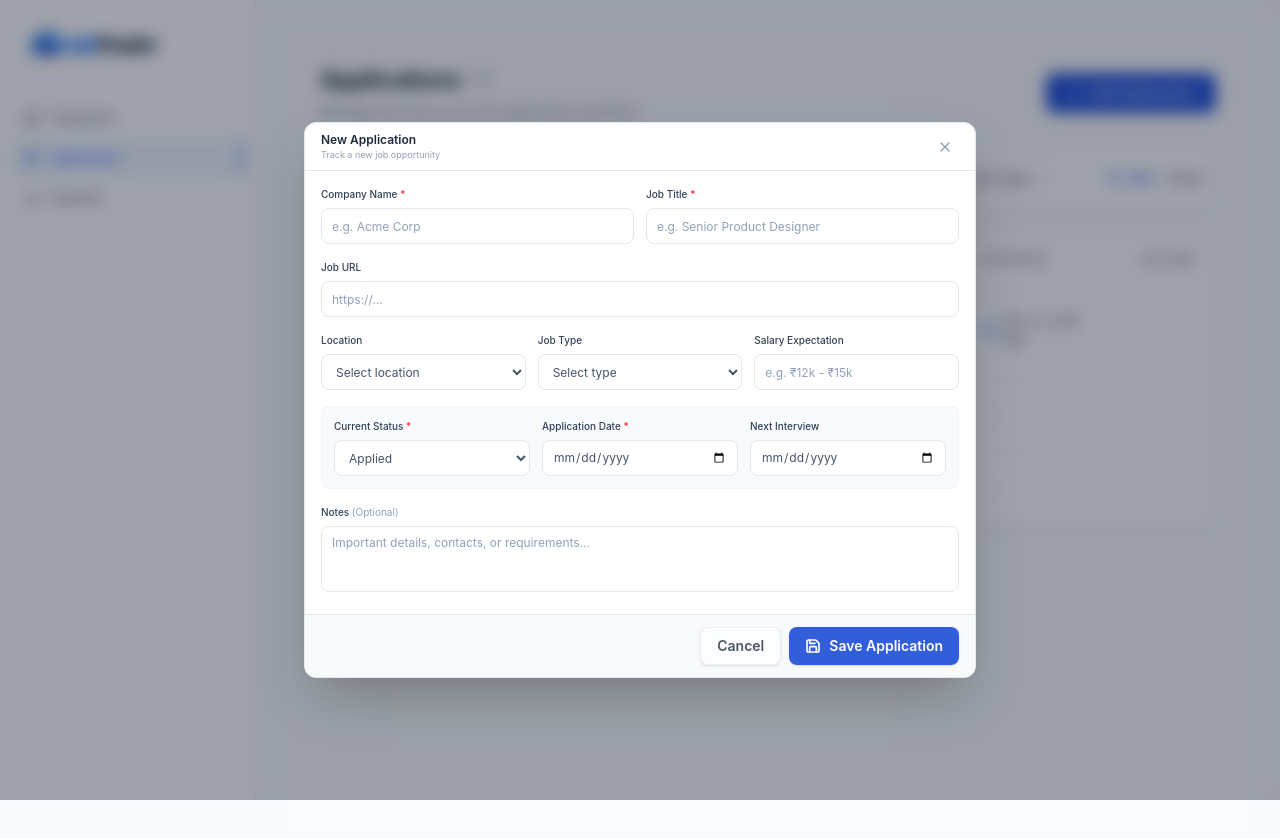
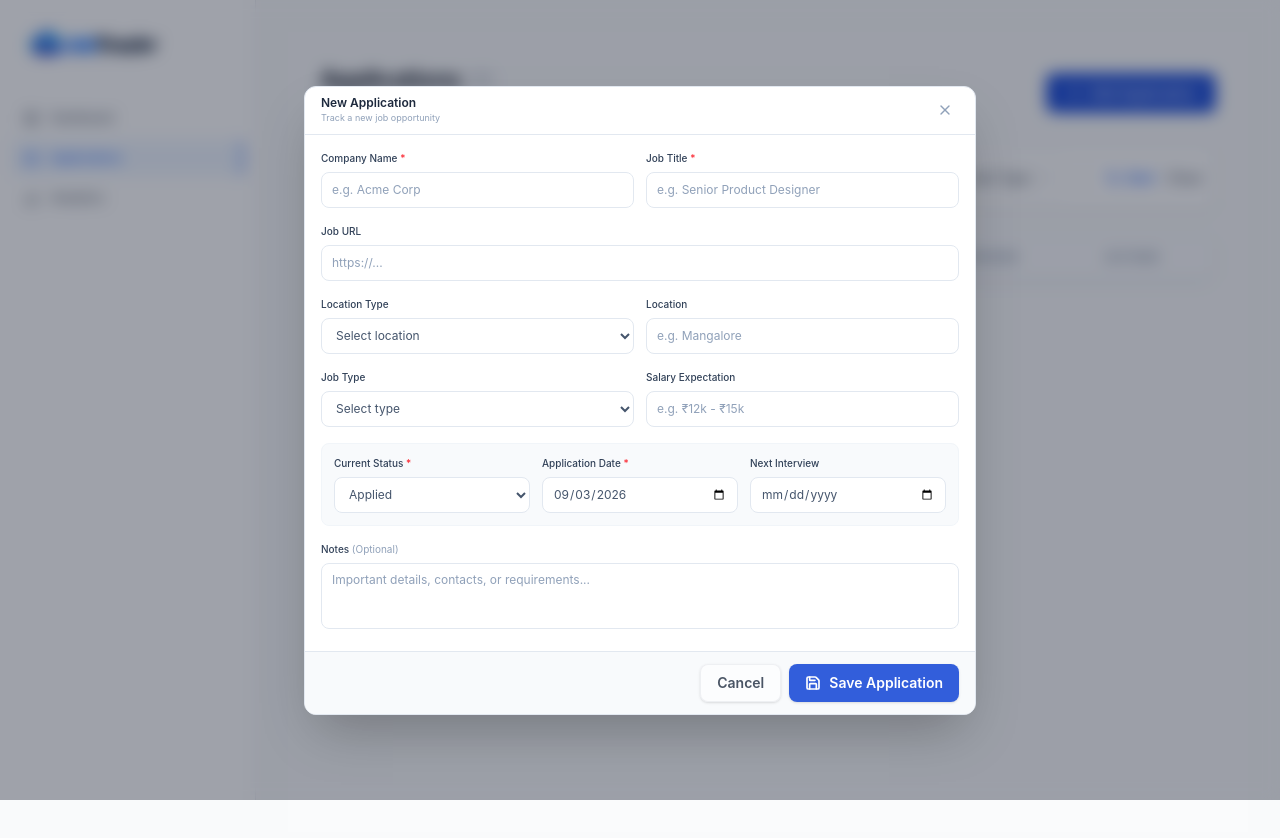
Before and after one commit to Hitheshamin24/JobTrackr, a React (Vite) app: page /applications in a window 1280 px wide. Both pictures are taken after typing "Sample" into the empty fields and a click on the button "Add Application". Shown: the top 838 px of the page. Built offline with nearby package versions, Linux system fonts and the light colour scheme.

Commit message:
add crud operation for application

```diff
--- a/src/app/layout/MainLayout.jsx
+++ b/src/app/layout/MainLayout.jsx
@@ -3,10 +3,12 @@ import Navbar from "../../shared/ui/component/Navbar";
 import { useApplicationContext } from "../../features/applications/context/useApplicationContext";
 import ApplicationForm from "../../features/applications/ui/components/ApplicationForm";
 import ApplicationProvider from "../../features/applications/context/ApplicationProvider";
+import { useApplicationsHook } from "../../features/applications/hooks/useAppicationsHook";
 
 const MainLayoutContent = () => {
-  const { showApplicationForm, setShowApplicationForm } =
+  const { showApplicationForm } =
     useApplicationContext();
+  const {onClose}=useApplicationsHook()
   return (
     <div className="min-h-screen bg-gray-50">
       <div className="flex min-h-screen">
@@ -17,11 +19,12 @@ const MainLayoutContent = () => {
 
         {/* Main Content */}
         <main className="ml-64 min-h-screen w-[calc(100%-16rem)]">
-
           <div className="mx-auto w-full max-w-7xl px-6 py-8 lg:px-8">
-             {showApplicationForm && (
-            <ApplicationForm onClose={() => setShowApplicationForm(false)} />
-          )}
+            {showApplicationForm && (
+              <ApplicationForm
+                onClose={onClose}
+              />
+            )}
             <Outlet />
           </div>
         </main>
--- a/src/features/applications/context/ApplicationProvider.jsx
+++ b/src/features/applications/context/ApplicationProvider.jsx
@@ -3,11 +3,12 @@ import ApplicationContext from "./ApplicationContext";
 
 const ApplicationProvider = ({ children }) => {
   const [showApplicationForm, setShowApplicationForm] = useState(false);
+  const [editingApplication, setEditingApplication] = useState(null)
 
 
 
   return (
-    <ApplicationContext.Provider value={{showApplicationForm,setShowApplicationForm}}>
+    <ApplicationContext.Provider value={{showApplicationForm,setShowApplicationForm,editingApplication,setEditingApplication}}>
       {children}
     </ApplicationContext.Provider>
   );
--- a/src/features/applications/hooks/useAppicationsHook.jsx
+++ b/src/features/applications/hooks/useAppicationsHook.jsx
@@ -1,16 +1,25 @@
 import { useForm } from "react-hook-form";
 import { useDispatch, useSelector } from "react-redux";
 import { toast } from "react-toastify";
-import { addApplication } from "../state/applicationSlice";
+import { addApplication, deleteApplication, updateApplication } from "../state/applicationSlice";
+import { useApplicationContext } from "../context/useApplicationContext";
 
 export const useApplicationsHook = () => {
   const { register, handleSubmit, reset } = useForm();
+  const { setShowApplicationForm, setEditingApplication } =
+    useApplicationContext();
   const { applications } = useSelector((state) => state.applications);
   console.log(applications);
   const dispatch = useDispatch();
+    const onClose = () => {
+    setShowApplicationForm(false);
+    setEditingApplication(false);
+  };
   const handleApplicationsSubmit = (data, editingApplication) => {
     if (editingApplication) {
       console.log("Editing applications", editingApplication);
+      const updatedApplication={...editingApplication,...data}
+      dispatch(updateApplication(updatedApplication))
     } else {
       const exists = applications.some(
         (application) =>
@@ -26,6 +35,7 @@ export const useApplicationsHook = () => {
 
       dispatch(addApplication(newApplication));
     }
+    onClose()
   };
 
   const handleApplicationsError = (error) => {
@@ -36,11 +46,18 @@ export const useApplicationsHook = () => {
       return toast.warn(firstError.message);
     }
   };
+
+  const handleDeleteApplication = (id) => {
+    dispatch(deleteApplication(id));
+    toast.success("Application deleted successfully");
+  };
   return {
     register,
     handleSubmit,
     reset,
     handleApplicationsError,
     handleApplicationsSubmit,
+    handleDeleteApplication,
+    onClose,
   };
 };
--- a/src/features/applications/ui/components/ApplicationForm.jsx
+++ b/src/features/applications/ui/components/ApplicationForm.jsx
@@ -1,5 +1,7 @@
 import { X, Save } from "lucide-react";
 import { useApplicationsHook } from "../../hooks/useAppicationsHook";
+import { useApplicationContext } from "../../context/useApplicationContext";
+import { useEffect } from "react";
 
 const ApplicationForm = ({ onClose }) => {
   const {
@@ -7,11 +9,21 @@ const ApplicationForm = ({ onClose }) => {
     handleSubmit,
     handleApplicationsError,
     handleApplicationsSubmit,
+    reset,
   } = useApplicationsHook();
-
+  const { editingApplication } = useApplicationContext();
   const onSubmit = (data) => {
-    handleApplicationsSubmit(data);
+    handleApplicationsSubmit(data,editingApplication);
   };
+  useEffect(() => {
+    if (editingApplication) {
+      reset(editingApplication);
+    } else {
+      reset({
+        applicationDate: new Date(Date.now()).toISOString().split("T")[0],
+      });
+    }
+  }, [reset, editingApplication]);
   return (
     <div
       onClick={onClose}
@@ -26,7 +38,7 @@ const ApplicationForm = ({ onClose }) => {
           <div className="flex items-center gap-2">
             <div>
               <h2 className="text-xs font-semibold text-slate-800">
-                New Application
+                {editingApplication ? "Update Application" : " New Application"}
               </h2>
               <p className="text-[9px] text-slate-400">
                 Track a new job opportunity
@@ -78,7 +90,6 @@ const ApplicationForm = ({ onClose }) => {
               />
             </div>
           </div>
-
           {/* Row 2: Job URL */}
           <div className="mb-4">
             <label className="mb-1.5 block text-[10px] font-medium text-slate-700">
@@ -93,12 +104,11 @@ const ApplicationForm = ({ onClose }) => {
               className="h-9 w-full rounded-lg border border-slate-200 bg-white px-2.5 text-xs text-slate-700 outline-none transition placeholder:text-slate-400 hover:border-slate-300 focus:border-teal-600 focus:ring-2 focus:ring-teal-600/10"
             />
           </div>
-
           {/* Row 3: Location + Job Type + Salary */}
-          <div className="mb-4 grid grid-cols-1 sm:grid-cols-3 gap-3">
+          <div className="mb-4 grid grid-cols-1 sm:grid-cols-2 gap-3">
             <div>
               <label className="mb-1.5 block text-[10px] font-medium text-slate-700">
-                Location
+                Location Type
               </label>
               <select
                 {...register("locationType", {
@@ -112,6 +122,22 @@ const ApplicationForm = ({ onClose }) => {
                 <option value="onsite">On-site</option>
               </select>
             </div>
+
+            <div>
+              <label className="mb-1.5 block text-[10px] font-medium text-slate-700">
+                Location
+              </label>
+              <input
+                type="text"
+                {...register("location", {
+                  required: "Location is required",
+                })}
+                placeholder="e.g. Mangalore"
+                className="h-9 w-full rounded-lg border border-slate-200 bg-white px-2.5 text-xs text-slate-700 outline-none transition placeholder:text-slate-400 hover:border-slate-300 focus:border-teal-600 focus:ring-2 focus:ring-teal-600/10"
+              />
+            </div>
+          </div>{" "}
+          <div className="mb-4 grid grid-cols-1 sm:grid-cols-2 gap-3">
             <div>
               <label className="mb-1.5 block text-[10px] font-medium text-slate-700">
                 Job Type
@@ -142,7 +168,6 @@ const ApplicationForm = ({ onClose }) => {
               />
             </div>
           </div>
-
           {/* Row 4: Status + Dates */}
           <div className="mb-4 rounded-lg bg-slate-50 p-3 border border-slate-100 grid grid-cols-1 sm:grid-cols-3 gap-3">
             <div>
@@ -184,7 +209,6 @@ const ApplicationForm = ({ onClose }) => {
               />
             </div>
           </div>
-
           {/* Row 5: Notes */}
           <div>
             <label className="mb-1.5 block text-[10px] font-medium text-slate-700">
@@ -214,7 +238,7 @@ const ApplicationForm = ({ onClose }) => {
             className="flex items-center px-4 py-2 text-sm font-semibold text-white bg-[#1d4ed8]/90 rounded-lg hover:bg-blue-800 transition-colors shadow-sm"
           >
             <Save className="w-4 h-4 mr-2" strokeWidth={2.5} />
-            Save Application
+            {editingApplication ? "Update Application" : "Save Application"}
           </button>
         </div>
       </div>
--- a/src/features/applications/ui/components/ApplicationsTable.jsx
+++ b/src/features/applications/ui/components/ApplicationsTable.jsx
@@ -1,85 +1,195 @@
-import { Building2, Calendar } from 'lucide-react';
+import {
+  Building2,
+  Calendar,
+  MoreHorizontal,
+  Pencil,
+  Trash2,
+} from "lucide-react";
+import { useState } from "react";
+import { useApplicationsHook } from "../../hooks/useAppicationsHook";
+import { useApplicationContext } from "../../context/useApplicationContext";
 
 const ApplicationsTable = ({ applications }) => {
+  const [showActionModal, setShowActionModal] = useState(null);
+  const { handleDeleteApplication } = useApplicationsHook();
+  const { setEditingApplication, setShowApplicationForm } =
+    useApplicationContext();
   const getStatusStyles = (theme) => {
-    switch (theme) {
-      case 'blue':
-        return 'bg-blue-50 text-blue-600';
-      case 'red':
-        return 'bg-red-50 text-red-600';
-      case 'gray':
-      default:
-        return 'bg-gray-100 text-gray-600';
-    }
+    if (applications.currentStatus === "applied")
+      return "bg-blue-50 text-blue-600";
+    if (applications.currentStatus === "interviewing")
+      switch (theme) {
+        case "blue":
+          return "bg-blue-50 text-blue-600";
+        case "red":
+          return "bg-red-50 text-red-600";
+        case "gray":
+        default:
+          return "bg-gray-100 text-gray-600";
+      }
   };
 
   const getDotStyles = (theme) => {
     switch (theme) {
-      case 'blue':
-        return 'bg-blue-500';
-      case 'red':
-        return 'bg-red-500';
-      case 'gray':
+      case "blue":
+        return "bg-blue-500";
+      case "red":
+        return "bg-red-500";
+      case "gray":
       default:
-        return 'bg-gray-500';
+        return "bg-gray-500";
     }
   };
 
   return (
-    <div className="bg-white border border-gray-200 rounded-xl overflow-hidden shadow-sm">
+    <div className="overflow-hidden rounded-2xl border border-slate-200 bg-white shadow-sm">
       <div className="overflow-x-auto">
-        <table className="w-full text-left border-collapse">
-          <thead>
-            <tr className="border-b border-gray-200">
-              <th className="py-4 px-5 text-[11px] font-bold text-gray-500 uppercase tracking-wider">Company & Role</th>
-              <th className="py-4 px-5 text-[11px] font-bold text-gray-500 uppercase tracking-wider">Location</th>
-              <th className="py-4 px-5 text-[11px] font-bold text-gray-500 uppercase tracking-wider">Status</th>
-              <th className="py-4 px-5 text-[11px] font-bold text-gray-500 uppercase tracking-wider">Applied</th>
-              <th className="py-4 px-5 text-[11px] font-bold text-gray-500 uppercase tracking-wider">Interview</th>
-              <th className="py-4 px-5 text-[11px] font-bold text-gray-500 uppercase tracking-wider">Actions</th>
+        <table className="w-full min-w-225 text-left">
+          {/* Header */}
+          <thead className="bg-slate-50/70">
+            <tr className="border-b border-slate-200">
+              {[
+                "Company & Role",
+                "Location",
+                "Status",
+                "Applied",
+                "Interview",
+                "Actions",
+              ].map((heading) => (
+                <th
+                  key={heading}
+                  className="px-5 py-3.5 text-[11px] font-semibold uppercase tracking-wider text-slate-500"
+                >
+                  {heading}
+                </th>
+              ))}
             </tr>
           </thead>
-          <tbody className="divide-y divide-gray-100">
-            {applications.map((app) => (
-              <tr key={app.id} className="hover:bg-gray-50/50 transition-colors group">
-                <td className="py-4 px-5">
-                  <div className="flex items-center gap-3">
-                    <div className="w-10 h-10 rounded-lg border border-gray-100 flex items-center justify-center bg-white shadow-sm">
-                      <Building2 className={`w-5 h-5 ${app.logoColor} opacity-80`} strokeWidth={1.5} />
+
+          {/* Body */}
+          <tbody className="divide-y divide-slate-100">
+            {applications.map((app, index) => (
+              <tr
+                key={app.id}
+                className="group transition-colors hover:bg-slate-50/70"
+              >
+                {/* Company & Role */}
+                <td className="px-5 py-4">
+                  <a
+                    href={app.companyUrl}
+                    target="_blank"
+                    rel="noopener noreferrer"
+                    className="group/company flex items-center gap-3.5"
+                  >
+                    <div className="flex items-center gap-3.5">
+                      <div className="flex h-10 w-10 shrink-0 items-center justify-center rounded-xl border border-slate-200 bg-slate-50 transition-colors group-hover:border-slate-300 group-hover:bg-white">
+                        <Building2
+                          className="h-5 w-5 text-slate-500"
+                          strokeWidth={1.6}
+                        />
+                      </div>
+                      <div className="min-w-0">
+                        <p className="truncate text-sm font-semibold text-slate-900">
+                          {app.jobTitle}
+                        </p>
+                        <p className="mt-0.5 truncate text-[13px] text-slate-500">
+                          {app.companyName}
+                        </p>
+                      </div>
                     </div>
-                    <div>
-                      <div className="font-semibold text-sm text-gray-900">{app.role}</div>
-                      <div className="text-[13px] text-gray-500 mt-0.5">{app.company}</div>
-                    </div>
-                  </div>
+                  </a>
                 </td>
-                <td className="py-4 px-5">
-                  <div className="text-sm text-gray-600">{app.locationMain}</div>
-                  {app.locationSub && (
-                    <div className="text-[13px] text-gray-500 mt-0.5">{app.locationSub}</div>
+
+                {/* Location */}
+                <td className="px-5 py-4">
+                  <p className="text-sm text-slate-700">{app.location}</p>
+
+                  {app.locationType && (
+                    <p className="mt-0.5 text-xs text-slate-400">
+                      {app.locationType}
+                    </p>
                   )}
                 </td>
-                <td className="py-4 px-5">
-                  <span className={`inline-flex items-center gap-1.5 px-2.5 py-1 rounded-full text-xs font-medium ${getStatusStyles(app.statusTheme)}`}>
-                    <span className={`w-1.5 h-1.5 rounded-full ${getDotStyles(app.statusTheme)}`}></span>
-                    {app.status}
+
+                {/* Status */}
+                <td className="px-5 py-4">
+                  <span
+                    className={`inline-flex items-center gap-1.5 rounded-full px-2.5 py-1 text-xs font-medium ${getStatusStyles(
+                      app.statusTheme,
+                    )}`}
+                  >
+                    <span
+                      className={`h-1.5 w-1.5 rounded-full ${getDotStyles(
+                        app.statusTheme,
+                      )}`}
+                    />
+
+                    {app.currentStatus}
                   </span>
                 </td>
-                <td className="py-4 px-5 text-sm text-gray-600">
-                  {app.applied}
+
+                {/* Applied */}
+                <td className="px-5 py-4 text-sm text-slate-600">
+                  {app.applicationDate}
                 </td>
-                <td className="py-4 px-5 text-sm text-gray-600">
-                  {app.hasInterview ? (
-                    <div className="flex items-center gap-1.5">
-                      <Calendar className="h-4 w-4 text-blue-500" strokeWidth={2} />
-                      {app.interview}
+
+                {/* Interview */}
+                <td className="px-5 py-4">
+                  {app.nexInterviewDate ? (
+                    <div className="inline-flex items-center gap-1.5 rounded-lg bg-blue-50 px-2.5 py-1.5 text-xs font-medium text-blue-600">
+                      <Calendar className="h-3.5 w-3.5" strokeWidth={2} />
+                      {app.nexInterviewDate}
                     </div>
                   ) : (
-                    <span className="text-gray-400">{app.interview}</span>
+                    <span className="text-sm text-slate-400">
+                      {app.interview || "—"}
+                    </span>
                   )}
                 </td>
-                <td className="py-4 px-5 align-middle">
-                   {/* Empty space matching the mockup, typically where a context menu goes */}
+
+                {/* Actions */}
+                <td className="relative px-5 py-4">
+                  <button
+                    type="button"
+                    onClick={() =>
+                      setShowActionModal(
+                        showActionModal === index ? null : index,
+                      )
+                    }
+                    aria-label="Application actions"
+                    className="flex h-8 w-8 cursor-pointer items-center justify-center rounded-lg border border-transparent text-slate-400 transition-all hover:border-slate-200 hover:bg-white hover:text-slate-700 hover:shadow-sm"
+                  >
+                    <MoreHorizontal size={16} />
+                  </button>
+
+                  {showActionModal === index && (
+                    <div className="absolute right-5 top-14 z-50 w-36 overflow-hidden rounded-xl border border-slate-200 bg-white p-1.5 shadow-lg shadow-slate-200/50">
+                      <button
+                        type="button"
+                        onClick={() => {
+                          setEditingApplication(app);
+                          setShowApplicationForm(true);
+                          setShowActionModal(null);
+                        }}
+                        className="flex w-full cursor-pointer items-center gap-2.5 rounded-lg px-3 py-2 text-sm text-slate-700 transition-colors hover:bg-slate-50"
+                      >
+                        <Pencil size={14} className="text-slate-500" />
+                        Edit
+                      </button>
+
+                      <button
+                        type="button"
+                        onClick={() => {
+                          handleDeleteApplication(app.id);
+                          setShowActionModal(null);
+                        }}
+                        className="flex w-full cursor-pointer items-center gap-2.5 rounded-lg px-3 py-2 text-sm text-red-600 transition-colors hover:bg-red-50"
+                      >
+                        <Trash2 size={14} />
+                        Delete
+                      </button>
+                    </div>
+                  )}
                 </td>
               </tr>
             ))}
--- a/src/features/applications/ui/pages/ApplicationsPage.jsx
+++ b/src/features/applications/ui/pages/ApplicationsPage.jsx
@@ -1,49 +1,12 @@
 import PageHeader from '../../../../shared/ui/component/PageHeader';
 import ApplicationsToolbar from '../components/ApplicationsToolbar';
 import ApplicationsTable from '../components/ApplicationsTable';
+import { useSelector } from 'react-redux';
 
 const ApplicationsPage = () => {
-  const applications = [
-    {
-      id: 1,
-      role: 'Senior UX Designer',
-      company: 'Acme Corp',
-      locationMain: 'San Francisco, CA',
-      locationSub: '(Hybrid)',
-      status: 'Interviewing',
-      statusTheme: 'blue',
-      applied: 'Oct 24, 2023',
-      interview: 'Nov 2, 2:00 PM',
-      hasInterview: true,
-      logoColor: 'text-blue-500',
-    },
-    {
-      id: 2,
-      role: 'Product Designer',
-      company: 'Globex Solutions',
-      locationMain: 'Remote',
-      locationSub: '',
-      status: 'Applied',
-      statusTheme: 'gray',
-      applied: 'Oct 26, 2023',
-      interview: '--',
-      hasInterview: false,
-      logoColor: 'text-emerald-500',
-    },
-    {
-      id: 3,
-      role: 'Lead UI Designer',
-      company: 'Initech',
-      locationMain: 'Austin, TX',
-      locationSub: '',
-      status: 'Rejected',
-      statusTheme: 'red',
-      applied: 'Oct 10, 2023',
-      interview: '--',
-      hasInterview: false,
-      logoColor: 'text-purple-500',
-    },
-  ];
+
+
+  const {applications}=useSelector((state)=>state.applications)
 
   return (
     <div className="min-h-screen bg-[#fafbfc] p-8 font-sans text-gray-900">
```
Also changed, not shown: 1 other file (tests, documents, lock files or other folders).
